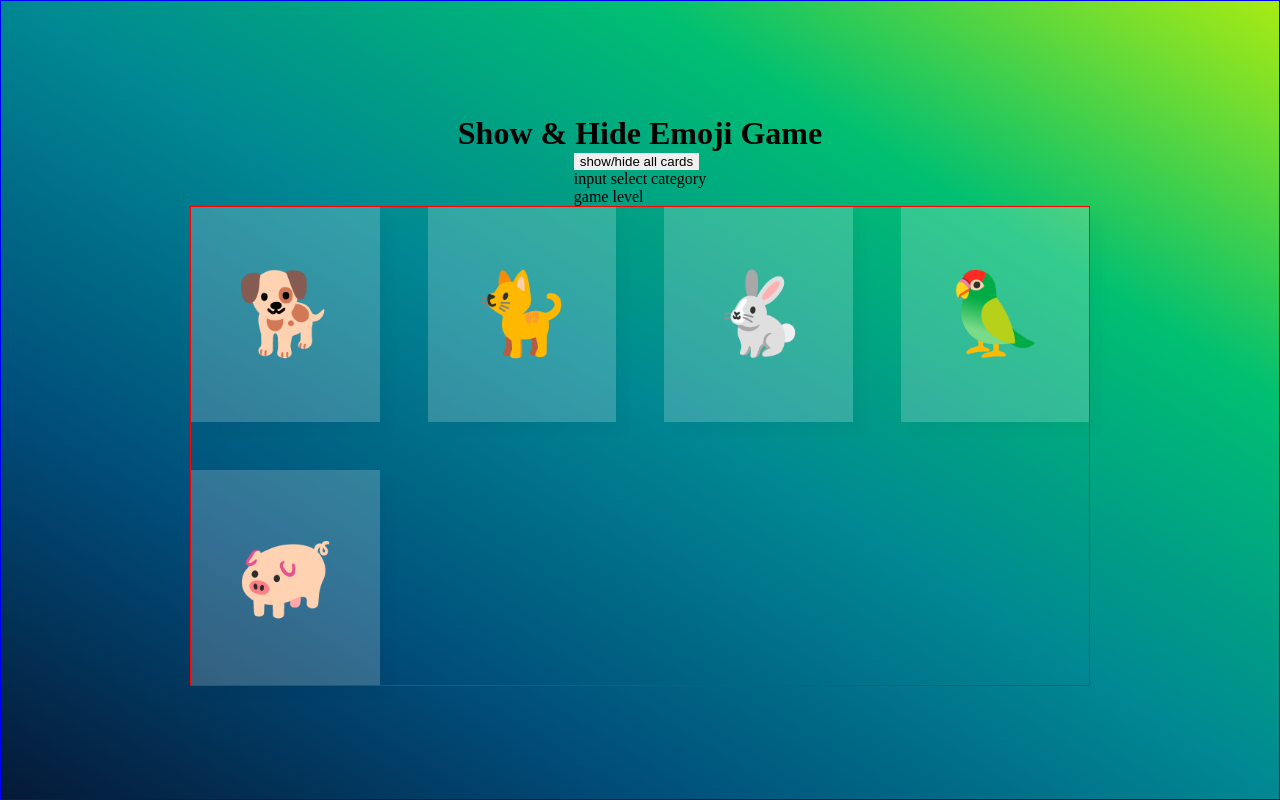
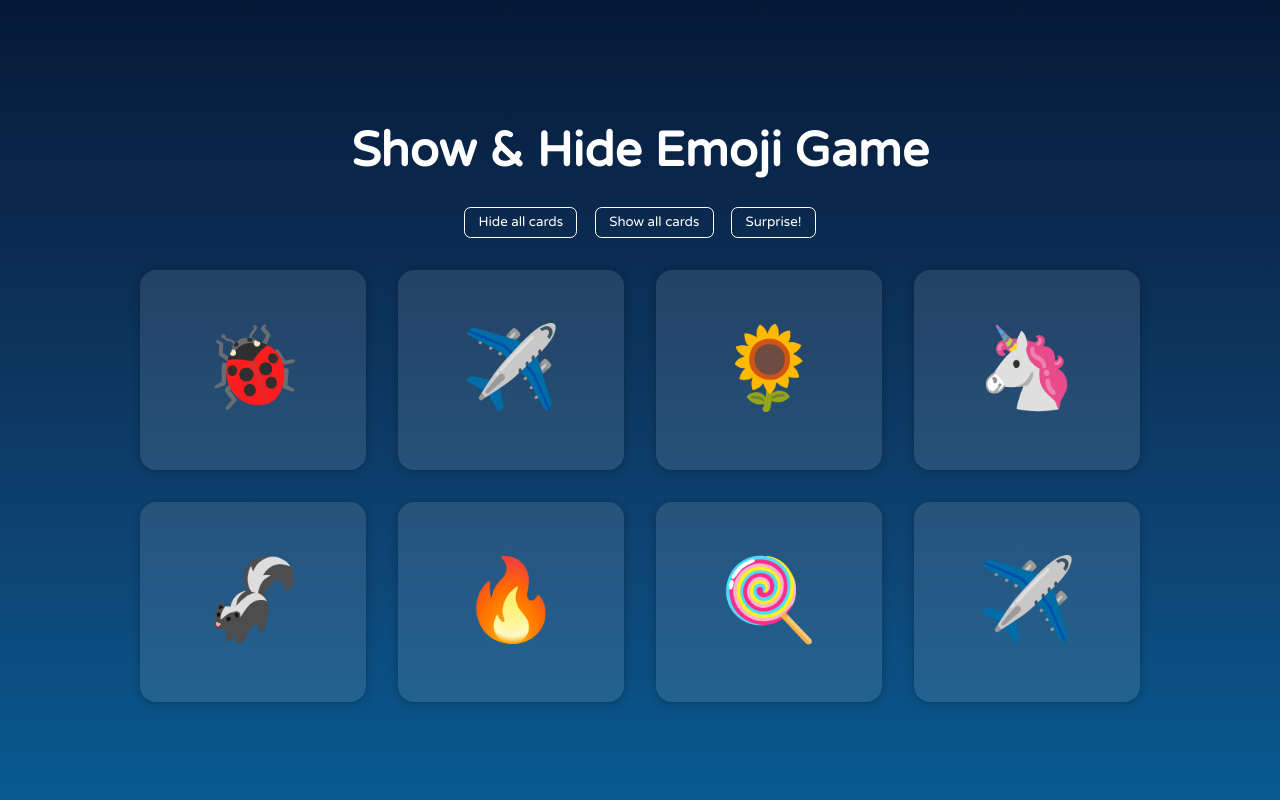
Before and after one commit to Adina-Chirila/scrimba-challenges, a plain HTML site: page show-hide-emoji/index.html in a window 1280 px wide. Drawn offline with Linux system fonts and the light colour scheme.

Commit message:
added JS functionality

```diff
--- a/show-hide-emoji/index.html
+++ b/show-hide-emoji/index.html
@@ -10,58 +10,15 @@
 	</head>
 	<body>
 		<div class="container">
-			<h1 class="title">Show & Hide Emoji Game</h1>
-			<div class="filters">
-				<button class="show-hide-btn">show/hide all cards</button>
-				<p>input select category</p>
-				<p>game level</p>
-			</div>
-			<div class="cards">
-				<div class="card">
-					<div class="card-face card-front">
-						<span>🐕</span>
-					</div>
-					<div class="card-face card-back"></div>
+			<header>
+				<h1 class="title">Show & Hide Emoji Game</h1>
+				<div class="btn-container">
+					<button class="hide-btn btn">Hide all cards</button>
+					<button class="show-btn btn">Show all cards</button>
+					<button class="change-emojis btn">Surprise!</button>
 				</div>
-				<div class="card">
-					<div class="card-face card-front">
-						<span>🐈</span>
-					</div>
-					<div class="card-face card-back">back</div>
-				</div>
-				<div class="card">
-					<div class="card-face card-front">
-						<span>🐇</span>
-					</div>
-					<div class="card-face card-back">back</div>
-				</div>
-				<div class="card">
-					<div class="card-face card-front">
-						<span>🦜</span>
-					</div>
-					<div class="card-face card-back">back</div>
-				</div>
-				<div class="card">
-					<div class="card-face card-front"><span>🐖</span></div>
-					<div class="card-face card-back">back</div>
-				</div>
-
-				<!-- <div class="card">
-					<p class="emoji">🐕</p>
-				</div>
-				<div class="card">
-					<p class="emoji">🐈</p>
-				</div>
-				<div class="card">
-					<p class="emoji">🐇</p>
-				</div>
-				<div class="card">
-					<p class="emoji">🦜</p>
-				</div>
-				<div class="card">
-					<p class="emoji">🐖</p>
-				</div> -->
-			</div>
+			</header>
+			<div class="cards"></div>
 		</div>
 	</body>
 </html>
--- a/show-hide-emoji/script.js
+++ b/show-hide-emoji/script.js
@@ -1,27 +1,102 @@
-const cards = document.querySelectorAll(".card");
+const cardsDiv = document.querySelector(".cards");
+const showBtn = document.querySelector(".show-btn");
+const hideBtn = document.querySelector(".hide-btn");
+const surpriseBtn = document.querySelector(".change-emojis");
+const container = document.querySelector(".container");
+
+const emojis = [
+	"🐕",
+	"🐈",
+	"🐎",
+	"🐄",
+	"🦙",
+	"🦨",
+	"🐓",
+	"🦚",
+	"🍇",
+	"🍒",
+	"🌶️",
+	"🥚",
+	"🧁",
+	"🍺",
+	"🐠",
+	"🐞",
+	"🏝️",
+	"✈️",
+	"⛱️",
+	"💌",
+	"🔥",
+	"🌧️",
+	"🐇",
+	"🦋",
+	"🌈",
+	"🦄",
+	"🍭",
+	"🌻",
+];
+
+const generateRandomEmojis = () => {
+	const newEmojis = [];
+	for (let i = 0; i < 8; i++) {
+		const index = Math.floor(Math.random() * emojis.length);
+		newEmojis.push(emojis[index]);
+	}
+	return newEmojis;
+};
+
+const updateCards = () => {
+	cardsDiv.innerHTML = "";
+	const emojis = generateRandomEmojis();
+	emojis.forEach((emoji) => {
+		const card = document.createElement("div");
+		card.addEventListener("click", flipCard);
+		card.className = "card";
+
+		card.innerHTML = `
+		<div class="card-face card-front">
+			<span>${emoji}</span>
+		</div>
+		<div class="card-face card-back"></div>
+	`;
+		cardsDiv.append(card);
+	});
+};
 
 const flipCard = (e) => {
 	const parent = e.target.parentElement;
-	console.log(parent);
 	parent.classList.toggle("is-flipped");
 };
 
-cards.forEach((card) => {
-	card.addEventListener("click", flipCard);
+const handleSurprise = (visibility) => {
+	if (visibility === "show") {
+		container.classList.add("surprise");
+	} else {
+		container.classList.remove("surprise");
+	}
+};
+
+const showAllCards = () => {
+	const cards = document.querySelectorAll(".card");
+
+	cards.forEach((card) => {
+		card.classList.remove("is-flipped");
+	});
+	handleSurprise("hide");
+};
+
+const hideAllCards = () => {
+	const cards = document.querySelectorAll(".card");
+	cards.forEach((card) => {
+		card.classList.add("is-flipped");
+	});
+	handleSurprise("hide");
+};
+
+showBtn.addEventListener("click", showAllCards);
+hideBtn.addEventListener("click", hideAllCards);
+surpriseBtn.addEventListener("click", () => {
+	updateCards();
+	handleSurprise("show");
 });
 
-// const flipCard = (e) => {
-// 	card.classList.toggle("is-flipped");
-// 	console.log(e.target);
-// };
-
-// const card = document.querySelector(".card");
-// card.addEventListener("click", flipCard);
-
-// const hideAll = () => {
-// 	cards.forEach((card) => {
-// 		card.classList.add("is-flipped");
-// 	});
-// };
-
-// setTimeout(hideAll, 3000);
+window.addEventListener("DOMContentLoaded", updateCards);
--- a/show-hide-emoji/style.css
+++ b/show-hide-emoji/style.css
@@ -1,3 +1,5 @@
+@import url("https://fonts.googleapis.com/css2?family=Varela+Round&display=swap");
+
 * {
 	border: 0;
 	margin: 0;
@@ -5,63 +7,109 @@
 }
 
 .container {
+	font-family: "Varela Round", sans-serif;
 	display: flex;
 	justify-content: center;
 	align-items: center;
 	flex-direction: column;
 	min-height: 100vh;
 	background-image: linear-gradient(
-		to right top,
+		to bottom,
 		#051937,
-		#004d7a,
-		#008793,
-		#00bf72,
-		#a8eb12
+		#0a284c,
+		#0d3862,
+		#0d4879,
+		#075a90
 	);
-	border: 1px solid blue;
+
 	position: relative;
 }
 
+.container.surprise {
+	background-image: linear-gradient(
+		to bottom,
+		#440346,
+		#4a3477,
+		#435ea5,
+		#2d88cc,
+		#12b2eb
+	);
+}
+
+header {
+	display: flex;
+	flex-direction: column;
+	justify-content: center;
+	align-items: center;
+	margin-bottom: 2em;
+	text-align: center;
+}
+
 .title {
+	color: white;
+	font-size: 3rem;
+	margin-top: 0.5em;
+}
+
+.show-btn {
+	margin: 0 1em;
+}
+
+.btn {
+	color: white;
+	background-color: inherit;
+	border: 1px solid white;
+	padding: 0.5em 1em;
+	border-radius: 0.5em;
+	margin-top: 2em;
+	cursor: pointer;
+	font-family: inherit;
+}
+
+.btn:focus {
+	outline: none;
 }
 
 .cards {
-	width: 90%;
-	max-width: 900px;
-	height: 60vh;
+	width: 80%;
+	max-width: 1000px;
 	display: grid;
 	grid-template-columns: repeat(4, 1fr);
-	grid-gap: 3em;
+	grid-gap: 2em;
 	perspective: 1000px;
-	border: 1px solid red;
 }
 
 .card {
+	height: 200px;
 	cursor: pointer;
-
-	/* width: 200px;
-	height: 200px; */
-	/* width: 100%;
-	height: 100%; */
 	position: relative;
-	transition: transform 0.7s;
+	transition: transform 0.6s;
 	transform-style: preserve-3d;
 	transform-origin: center right;
 }
 
 .card-face {
+	border-radius: 0.2em;
 	position: absolute;
 	width: 100%;
 	height: 100%;
-	color: white;
-	text-align: center;
-	font-weight: bold;
-	font-size: 40px;
 	backface-visibility: hidden;
 }
 
 .card-front span {
 	pointer-events: none;
+	animation: customRotate 1s;
+}
+
+@keyframes customRotate {
+	from {
+		transform: rotateY(180deg);
+		opacity: 0;
+	}
+	to {
+		transform: rotateY(0deg);
+		opacity: 1;
+	}
 }
 
 .card-front {
@@ -69,18 +117,14 @@
 	display: flex;
 	justify-content: center;
 	align-items: center;
-	/* background: red; */
 	background-color: white;
-	background: rgba(255, 255, 255, 0.2);
-	/* backdrop-filter: blur(40px); */
-	/* border: solid 2px transparent; */
-	/* background-clip: padding-box;*/
-	box-shadow: 10px 10px 10px rgba(46, 54, 68, 0.03);
+	background: rgba(255, 255, 255, 0.1);
+	box-shadow: 0 1px 8px rgba(0, 0, 0, 0.26);
 }
 
 .card-back {
-	/* background: blue; */
-	background: rgba(167, 167, 167, 0.5);
+	background: #02132c;
+	border-radius: 1em;
 	transform: rotateY(180deg);
 }
 
@@ -92,24 +136,29 @@
 	transform: translateX(-100%) rotateY(-180deg);
 }
 
-@media (max-width: 900px) {
+@media (max-width: 1000px) {
 	.cards {
 		grid-template-columns: repeat(3, 1fr);
 		grid-gap: 1.5em;
 	}
 }
 
-@media (max-width: 650px) {
+@media (max-width: 750px) {
+	.title {
+		margin-top: 1.2em;
+	}
 	.cards {
 		grid-template-columns: repeat(2, 1fr);
 		grid-gap: 1em;
 	}
 }
 
-@media (max-width: 450px) {
+@media (max-width: 470px) {
+	.title {
+		font-size: 2rem;
+	}
+
 	.cards {
-		height: 100vh;
 		grid-template-columns: repeat(1, 1fr);
-		grid-gap: 1em;
 	}
 }
```
